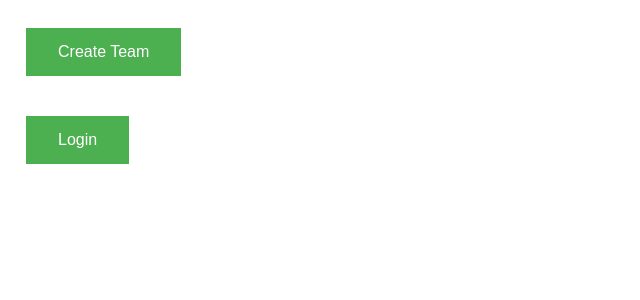
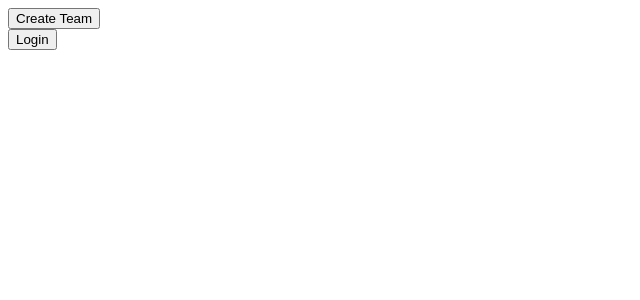
Before and after one commit to AyullaInc/Task-Management-App, a Python web app: template accounts/templates/home.html in a window 1280 px wide. Shown: the top 300 px of the page, without its empty margins (0-640 px from the left). Run offline with Jinja, Linux system fonts and the light colour scheme; the template is opened without the code that fills it, so the values that code supplies are empty.

Commit message:
Update home.html

```diff
--- a/accounts/templates/home.html
+++ b/accounts/templates/home.html
@@ -1,44 +1,19 @@
 <!DOCTYPE html>
 <html>
 <head>
-	<style type="text/css">
 
-
-
-        .button {
-    background-color: #4CAF50; /* Green */
-    border: none;
-    color: white;
-    padding: 15px 32px;
-    text-align: center;
-    text-decoration: none;
-    display: inline-block;
-    font-size: 16px;
-    margin: 4px 2px;
-    cursor: pointer;
-    -webkit-transition-duration: 0.4s; /* Safari */
-    transition-duration: 0.4s;
-}
-
-        .button1:hover {
-         box-shadow: 0 12px 16px 0 rgba(0,0,0,0.24), 0 17px 50px 0 rgba(0,0,0,0.19);
-}
-		.container {
-    padding: 16px;
-}
-	</style>
 </head>
 <body>
 
 <div class="container">
 <form>
-<input type="button" class="button button1" value="Create Team" onclick="window.location.href=' http://127.0.0.1:8000/create-team '" />
+<input type="button"  value="Create Team" onclick="window.location.href=' http://127.0.0.1:8000/create-team '" />
 </form>
 </div>
 
 <div class="container">
 <form>
-<input type="button" class="button button1" value="Login" onclick="window.location.href='http://127.0.0.1:8000/login'" />
+<input type="button"  value="Login" onclick="window.location.href='http://127.0.0.1:8000/login'" />
 </form>
 </div>
 
```
